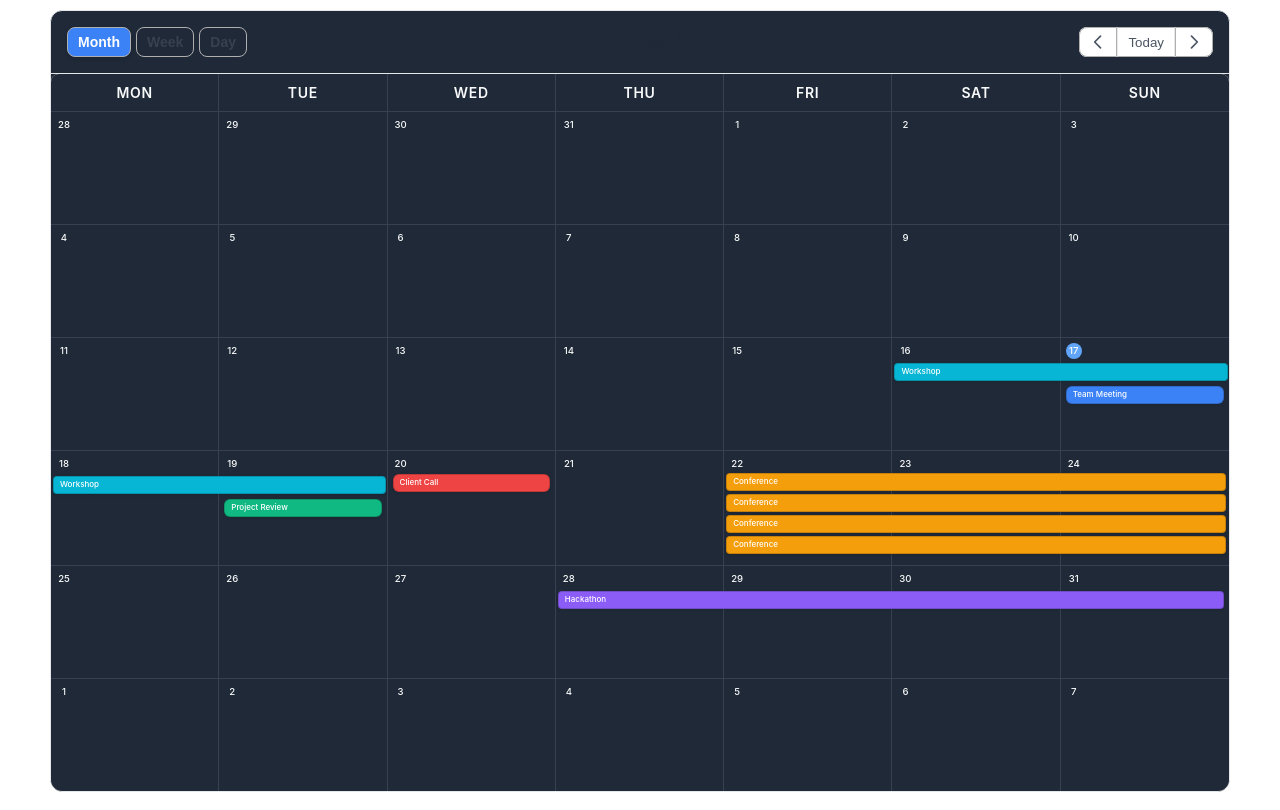
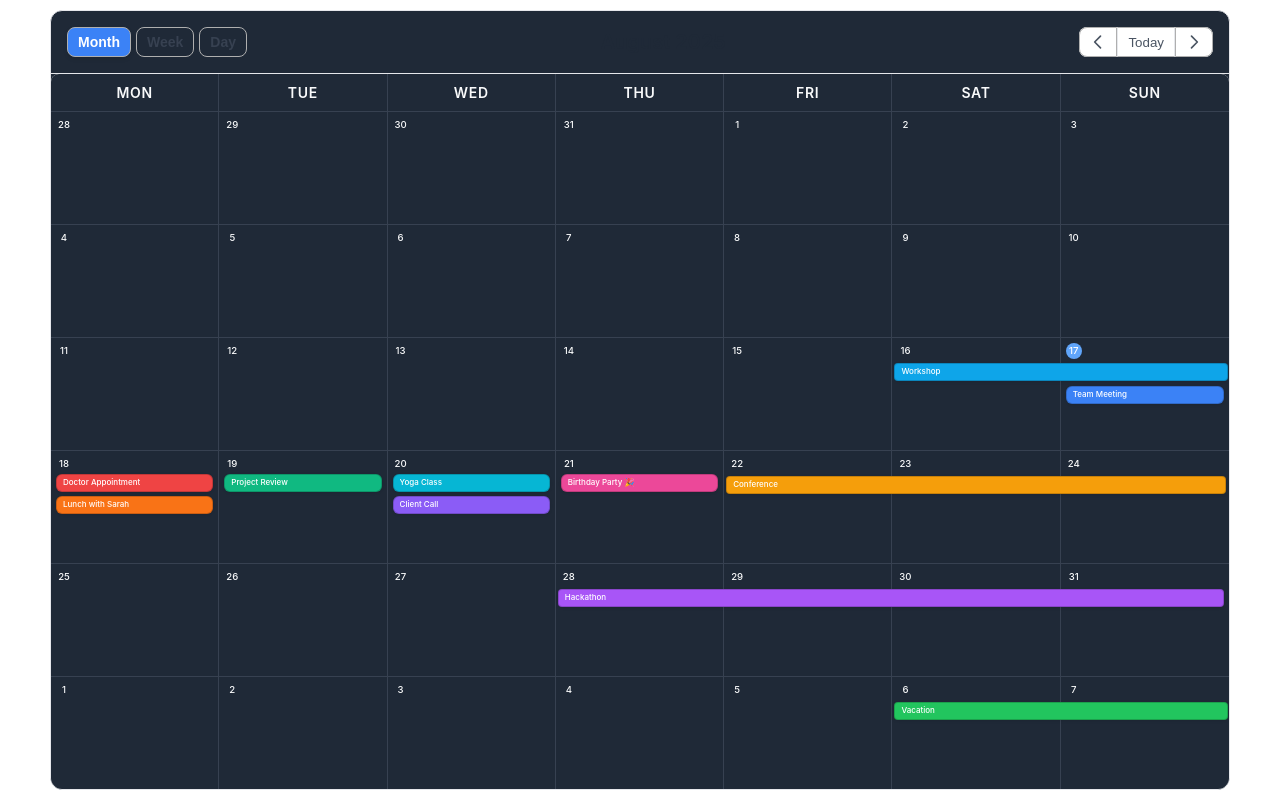
Before and after one commit to safdar-azeem/v-event-calendar, a Vue app: page / in a window 1280 px wide. Built offline with nearby package versions, Linux system fonts and the light colour scheme.

Commit message:
Update sampleEvents.ts

```diff
--- a/src/sampleEvents.ts
+++ b/src/sampleEvents.ts
@@ -1,5 +1,5 @@
 import { ref } from 'vue'
-import { CalendarEvent } from './types'
+import type { CalendarEvent } from 'v-event-calendar/types'
 
 // Utility to create ISO strings relative to today
 function withTime(hours: number, minutes: number, dayOffset = 0) {
@@ -14,7 +14,7 @@ const sampleEvents = ref<CalendarEvent[]>([
       id: '1',
       title: 'Team Meeting',
       start: withTime(10, 0, 0), // today at 10:00
-      end: withTime(11, 0, 0), // today at 11:00
+      end: withTime(11, 0, 0),
       backgroundColor: '#3b82f6',
       textColor: '#ffffff',
       description: 'Weekly team sync',
@@ -22,83 +22,93 @@ const sampleEvents = ref<CalendarEvent[]>([
    {
       id: '2',
       title: 'Project Review',
-      start: withTime(14, 0, 2), // 2 days later at 14:00
-      end: withTime(15, 30, 2), // 2 days later at 15:30
+      start: withTime(14, 0, 2), // in 2 days
+      end: withTime(15, 30, 2),
       backgroundColor: '#10b981',
       textColor: '#ffffff',
       description: 'Quarterly project review',
    },
    {
       id: '3',
+      title: 'Doctor Appointment',
+      start: withTime(9, 30, 1), // tomorrow morning
+      end: withTime(10, 30, 1),
+      backgroundColor: '#ef4444',
+      textColor: '#ffffff',
+      description: 'Routine health check-up',
+   },
+   {
+      id: '4',
+      title: 'Lunch with Sarah',
+      start: withTime(12, 30, 1), // tomorrow lunchtime
+      end: withTime(13, 30, 1),
+      backgroundColor: '#f97316',
+      textColor: '#ffffff',
+      description: 'Catch-up lunch at Italian Bistro',
+   },
+   {
+      id: '5',
+      title: 'Yoga Class',
+      start: withTime(7, 0, 3), // 3 days later at 07:00
+      end: withTime(8, 0, 3),
+      backgroundColor: '#06b6d4',
+      textColor: '#ffffff',
+      description: 'Morning yoga session',
+   },
+   {
+      id: '6',
+      title: 'Client Call',
+      start: withTime(16, 0, 3), // 3 days later afternoon
+      end: withTime(17, 0, 3),
+      backgroundColor: '#8b5cf6',
+      textColor: '#ffffff',
+      description: 'Client consultation regarding new features',
+   },
+   {
+      id: '7',
+      title: 'Birthday Party 🎉',
+      start: withTime(19, 0, 4), // 4 days later
+      end: withTime(23, 0, 4),
+      backgroundColor: '#ec4899',
+      textColor: '#ffffff',
+      description: 'Celebrating Anna’s birthday at her place',
+   },
+   {
+      id: '8',
       title: 'Conference',
-      start: withTime(9, 0, 5), // 5 days later at 09:00
-      end: withTime(17, 0, 7), // 7 days later at 17:00
-
+      start: withTime(9, 0, 5), // 5 days later
+      end: withTime(17, 0, 7),
       backgroundColor: '#f59e0b',
       textColor: '#ffffff',
       description: 'Annual tech conference',
    },
    {
-      id: '35',
-      title: 'Conference',
-      start: withTime(9, 0, 5), // 5 days later at 09:00
-      end: withTime(17, 0, 7), // 7 days later at 17:00
-
-      backgroundColor: '#f59e0b',
-      textColor: '#ffffff',
-      description: 'Annual tech conference',
-   },
-   {
-      id: '32',
-      title: 'Conference',
-      start: withTime(9, 0, 5), // 5 days later at 09:00
-      end: withTime(17, 0, 7), // 7 days later at 17:00
-
-      backgroundColor: '#f59e0b',
-      textColor: '#ffffff',
-      description: 'Annual tech conference',
-   },
-   {
-      id: '31',
-      title: 'Conference',
-      start: withTime(9, 0, 5), // 5 days later at 09:00
-      end: withTime(17, 0, 7), // 7 days later at 17:00
-
-      backgroundColor: '#f59e0b',
-      textColor: '#ffffff',
-      description: 'Annual tech conference',
-   },
-   {
-      id: '4',
-      title: 'Client Call',
-      start: withTime(16, 0, 3), // 3 days later at 16:00
-      end: withTime(17, 0, 3), // 3 days later at 17:00
-      backgroundColor: '#ef4444',
-      textColor: '#ffffff',
-      description: 'Client consultation',
-   },
-   {
-      id: '5',
+      id: '9',
       title: 'Hackathon',
-      start: withTime(9, 0, 11), // 11 days later at 09:00
-      end: withTime(18, 0, 14), // 14 days later at 18:00
-
-      backgroundColor: '#8b5cf6',
+      start: withTime(9, 0, 11),
+      end: withTime(18, 0, 14),
+      backgroundColor: '#a855f7',
       textColor: '#ffffff',
       description: '4-day coding hackathon',
    },
    {
-      id: '6',
+      id: '10',
+      title: 'Vacation',
+      start: withTime(0, 0, 20),
+      end: withTime(23, 59, 27),
+      backgroundColor: '#22c55e',
+      textColor: '#ffffff',
+      description: 'Trip to the mountains',
+   },
+   {
+      id: '11',
       title: 'Workshop',
-      start: withTime(9, 0, -1), // 5 days before today at 09:00
-      end: withTime(17, 0, 2), // 4 days before today at 17:00
-
-      backgroundColor: '#06b6d4',
+      start: withTime(9, 0, -1), // yesterday
+      end: withTime(17, 0, 0), // today
+      backgroundColor: '#0ea5e9',
       textColor: '#ffffff',
       description: 'Two-day technical workshop',
    },
 ])
 
-console.log('sampleEvents :>> ', sampleEvents)
-
 export default sampleEvents
```
